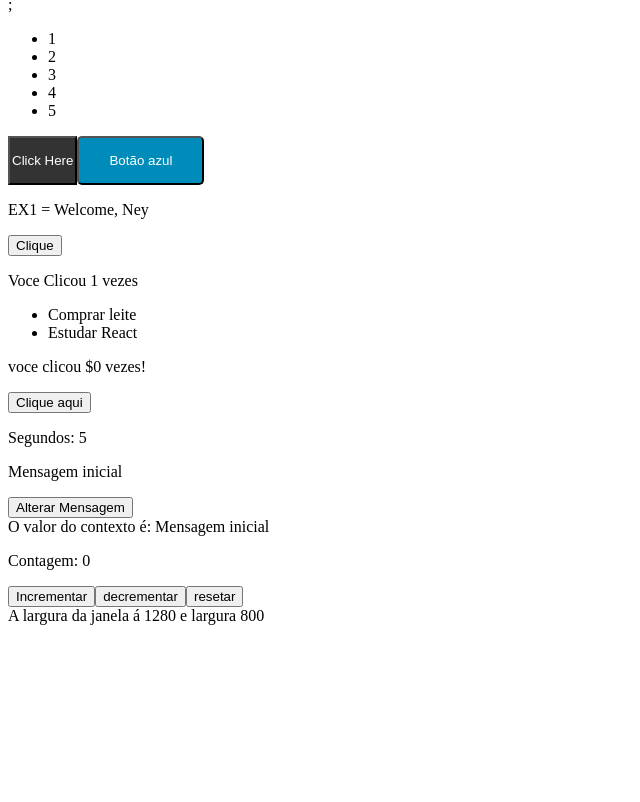
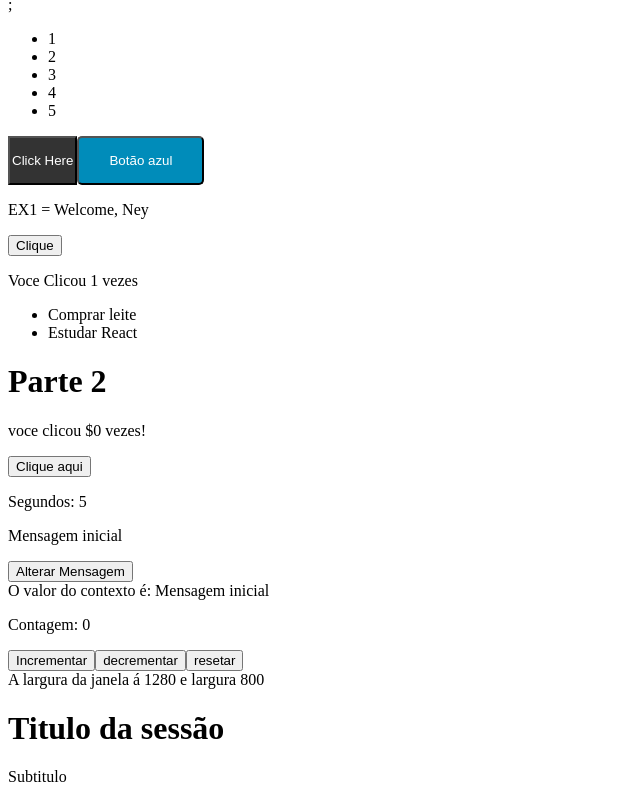
Before and after one commit to Neyzim/react-course, a React (Vite) app: page / in a window 1280 px wide. Shown: the part 524-1326 px from the top of the page, without its empty margins (0-640 px from the left). Before the commit the page ends 1157 px from the top, so only its background shows below. Built offline with nearby package versions, Linux system fonts and the light colour scheme.

Commit message:
feat: created Slots & children props to understand its usages

```diff
--- a/src/App.jsx
+++ b/src/App.jsx
@@ -25,6 +25,7 @@ import ContextValueCheck from './components/ContextValueCheck';
 import COntextChildComponent from './components/COntextChildComponent';
 import UseReducerCounter from './components/UseReducerCounter';
 import DisplayWindowSize from './components/DisplayWindowSize';
+import Container from './components/Container';
 
 
 
@@ -75,6 +76,7 @@ function App() {
     <CounterEx />
     <TaskList  tasks={tasks} />
 
+  <h1>Parte 2</h1>
     {/* Parte 2 */}
     {/*Use Effect */}
     <UseEffectEx />
@@ -89,6 +91,11 @@ function App() {
     <UseReducerCounter />
     {/*Custom Hooks */}
     <DisplayWindowSize />
+    {/*Slots e Children props */}
+    <Container>
+      <h1>Titulo da sessão</h1>
+      <p>Subtitulo</p>
+    </Container>
 
   </>
   );
--- /dev/null
+++ b/src/components/Container.jsx
@@ -0,0 +1,11 @@
+import React from 'react'
+
+const Container = ({children}) => {
+  return (
+    <div>
+      {children} {/*Permite falar exatamente onde o componente será exibido */}
+    </div>
+  )
+}
+
+export default Container
```
